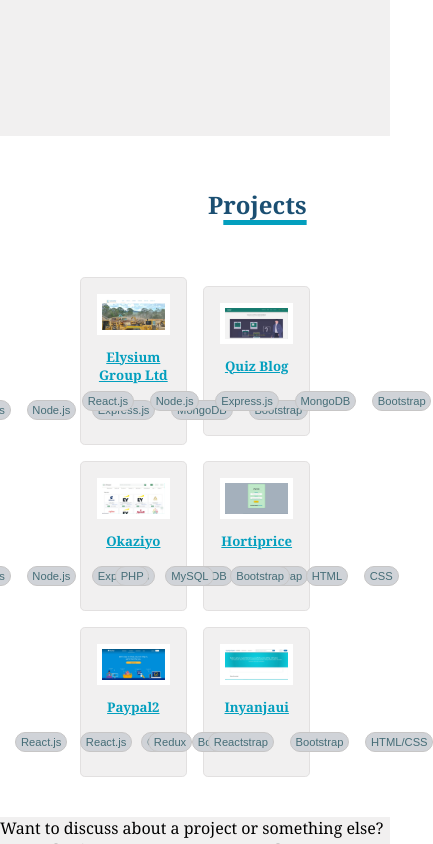
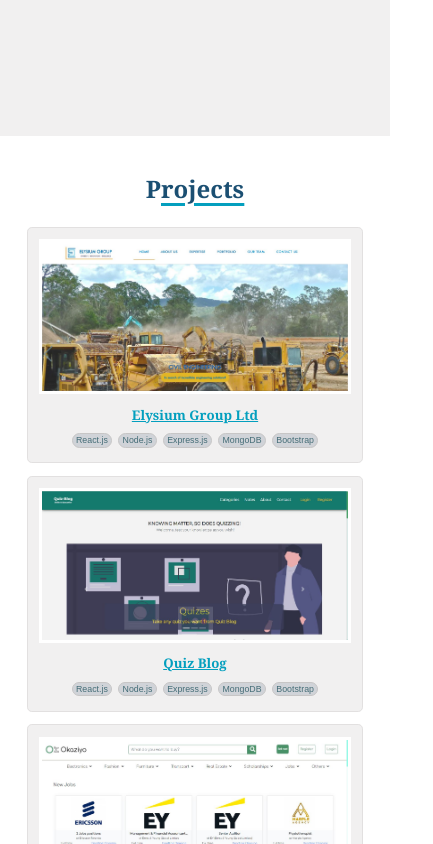
Before and after one commit to Nide17/nide-portfolio, a Next.js app: page / in a window 390 px wide. Shown: the part 1600-2444 px from the top of the page, 433 px wide, since content can reach past the window. Built offline with nearby package versions, Linux system fonts and the light colour scheme.

Commit message:
responsive projects

```diff
--- a/styles/Projects.module.css
+++ b/styles/Projects.module.css
@@ -77,3 +77,40 @@
   font-size: 0.7rem;
   padding: 0.2rem 0.3rem;
 }
+
+@media screen and (max-width: 600px) {
+  .projects {
+    padding: 1rem 0.5rem;
+  }
+
+  .projects h2 {
+    text-align: center;
+    margin-left: 0;
+    margin-bottom: 1rem;
+  }
+
+  .projects h2 span {
+    text-underline-offset: 0.3rem;
+    text-decoration-thickness: 0.2rem;
+  }
+
+  .listItem {
+    width: 90%;
+    padding: 0.7rem;
+    margin: 0.4rem;
+  }
+
+  .listItem a img {
+    border: 3px solid #fff !important;
+  }
+
+  .listItem h5 {
+    margin: 0.4rem auto;
+  }
+
+  .toolsBtn button {
+    margin: 0.2rem;
+    font-size: 0.55rem;
+    padding: 0.08rem 0.2rem;
+  }
+}
```
